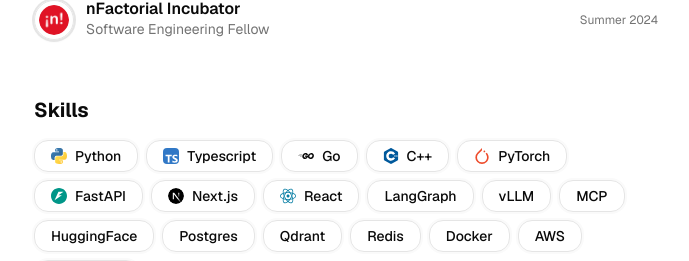
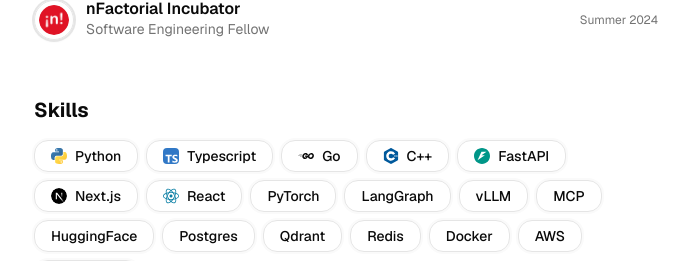
Before and after one commit to kazakhpunk/portfolio, a Next.js app: page / in a window 1280 px wide. Shown: the part 1162-1423 px from the top of the page, without its empty margins (294-983 px from the left). Built offline with nearby package versions, Linux system fonts and the light colour scheme.

Commit message:
refactor: drop PyTorch skill icon
Moves to the plain-pill group with LangGraph and vLLM.

```diff
--- a/src/components/ui/svgs/pytorch.tsx
+++ /dev/null
@@ -1,9 +0,0 @@
-import type { SVGProps } from "react";
-
-const PyTorch = (props: SVGProps<SVGSVGElement>) => (
-  <svg {...props} viewBox="0 0 24 24" fill="#EE4C2C">
-    <path d="M12.005 0L4.952 7.053a9.865 9.865 0 000 14.022 9.866 9.866 0 0014.022 0c3.984-3.9 3.986-10.205.085-14.023l-1.744 1.743c2.904 2.905 2.904 7.634 0 10.538s-7.634 2.904-10.538 0-2.904-7.634 0-10.538l4.647-4.646.582-.665zm3.568 3.899a1.327 1.327 0 00-1.327 1.327 1.327 1.327 0 001.327 1.328A1.327 1.327 0 0016.9 5.226 1.327 1.327 0 0015.573 3.9z" />
-  </svg>
-);
-
-export { PyTorch };
--- a/src/data/resume.tsx
+++ b/src/data/resume.tsx
@@ -8,7 +8,6 @@
 import { Golang } from "@/components/ui/svgs/golang";
 import { CPlusPlus } from "@/components/ui/svgs/cplusplus";
 import { FastApi } from "@/components/ui/svgs/fastapi";
-import { PyTorch } from "@/components/ui/svgs/pytorch";
 
 export const DATA = {
   name: "Nursultan Sagyntay",
@@ -28,10 +27,10 @@
     { name: "Typescript", icon: Typescript },
     { name: "Go", icon: Golang },
     { name: "C++", icon: CPlusPlus },
-    { name: "PyTorch", icon: PyTorch },
     { name: "FastAPI", icon: FastApi },
     { name: "Next.js", icon: NextjsIconDark },
     { name: "React", icon: ReactLight },
+    { name: "PyTorch" },
     { name: "LangGraph" },
     { name: "vLLM" },
     { name: "MCP" },
```
